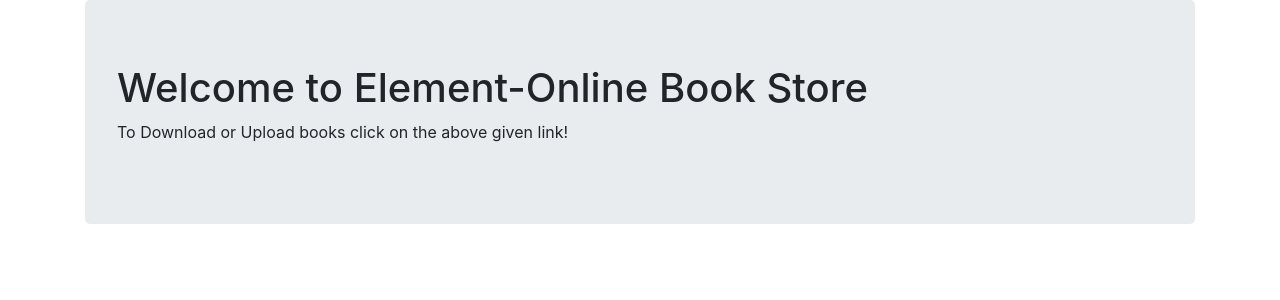
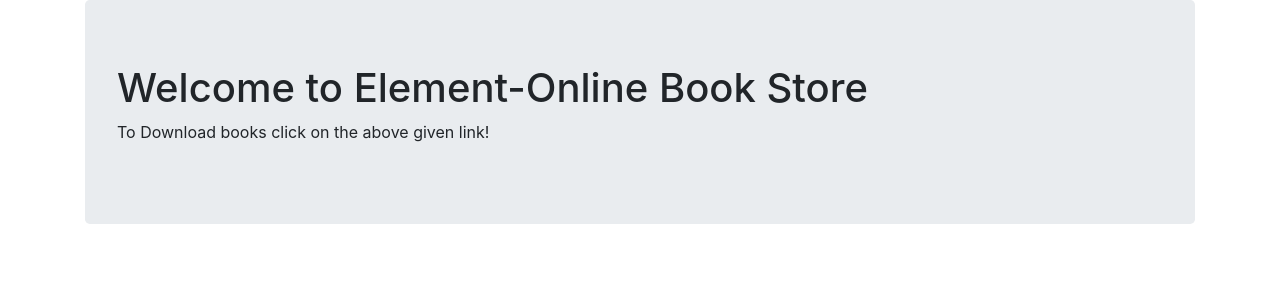
Before and after one commit to satty08/Element, a Django app: page / in a window 1280 px wide. Shown: the part 56-356 px from the top of the page. Run offline with Django 3.2, Linux system fonts and the light colour scheme; some libraries are stand-ins or nearby versions.

Commit message:
minor change

```diff
--- a/onlinestore/templates/home.html
+++ b/onlinestore/templates/home.html
@@ -3,7 +3,7 @@
 {% block content %}
 <div class="jumbotron">
   <h1>Welcome to Element-Online Book Store</h1>
-  <p>To Download or Upload books click on the above given link!</p>
+  <p>To Download books click on the above given link!</p>
 
 </div>
 
```
